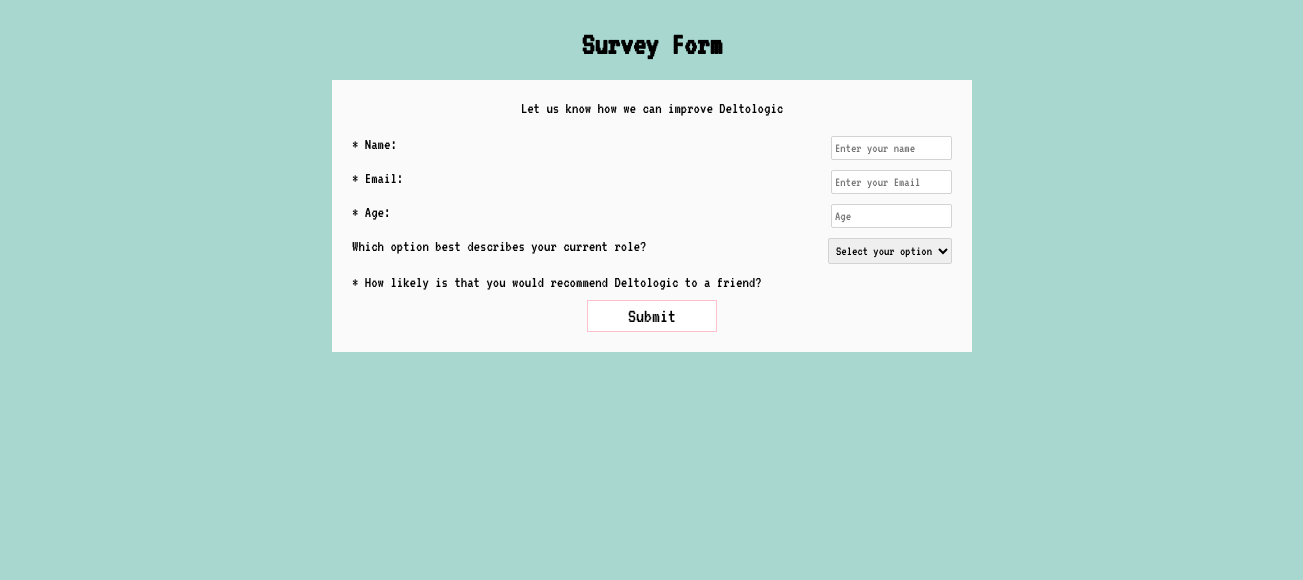
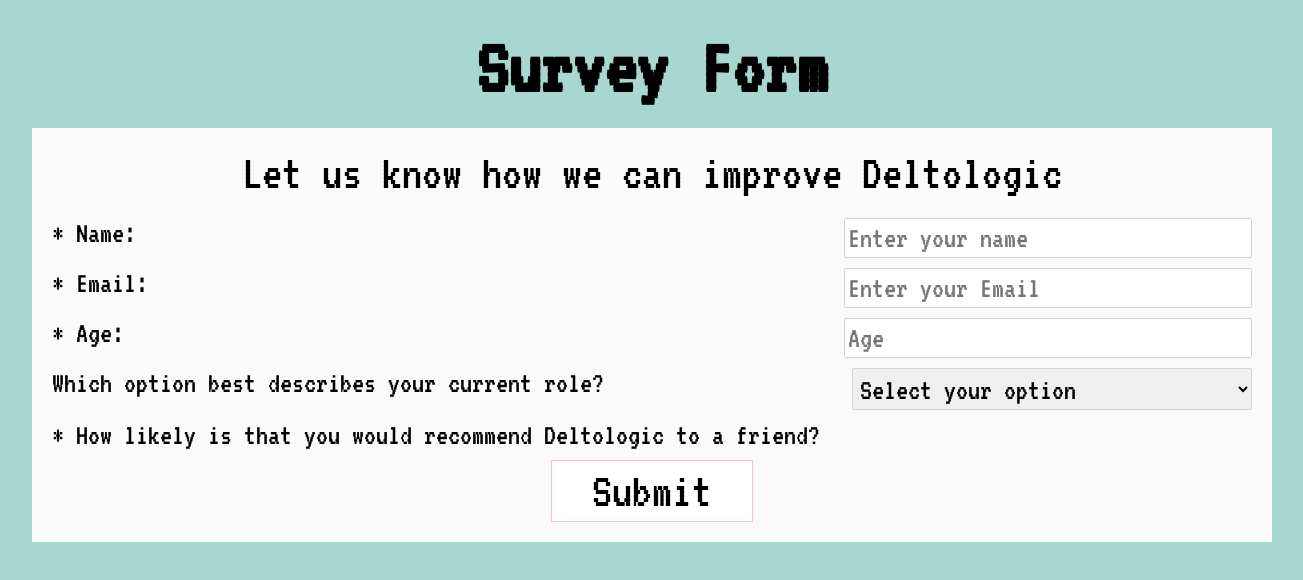
Before and after one commit to RaffyKumruyan/Survey-Practice, a plain HTML site: page survey/index.html in a window 1536 px wide. Shown: the whole page, without its empty margins (116-1419 px from the left). Drawn offline with Linux system fonts and the light colour scheme.

Commit message:
Favicon and Media changes
1. Added favicon
2. Some Media changes

```diff
--- a/survey/index.html
+++ b/survey/index.html
@@ -11,6 +11,7 @@
   <link rel="preconnect" href="https://fonts.gstatic.com" crossorigin>
   <link href="https://fonts.googleapis.com/css2?family=VT323&display=swap" rel="stylesheet">
   <link rel="stylesheet" href="style.css">
+  <link rel="icon" type="image/x-icon" href="images/favicon.ico">
 
 </head>
 
--- a/survey/style.css
+++ b/survey/style.css
@@ -1,6 +1,24 @@
 body {
   font-family: VT323, Arial;
   background-color: rgb(168, 215, 208);
+}
+
+@media (min-width: 1536px) {
+  .title {
+    font-size: 80px;
+  }
+
+  .intro-text {
+    font-size: 50px;
+  }
+
+  .question-container {
+    font-size: 30px;
+  }
+
+  .submit-button {
+    font-size: 50px;
+  }
 }
 
 .survey-container {
@@ -10,7 +28,7 @@
 }
 
 .title {
-  font-size: xx-large;
+  /* font-size: xx-large; */
   font-weight: 700;
   margin: 20px 0px;
 }
@@ -31,7 +49,7 @@
   display: flex;
   justify-content: space-between;
   margin: 0px 0px 10px 0px;
-  width: 600px;
+  width: 1200px;
 }
 
 .question {
@@ -43,6 +61,9 @@
   border-radius: 2px;
   padding: 4px 3px;
   font-family: inherit;
+  font-size: inherit;
+  flex: 1;
+  max-width: 400px;
 }
 
 .submit-button {
@@ -50,7 +71,7 @@
   background-color: white;
   padding: 5px 40px;
   font-family: inherit;
-  font-size: 20px;
+  /* font-size: 20px; */
   cursor: pointer;
 }
 
```
Also changed, not shown: survey/images/favicon.ico (added), 2 other files.
